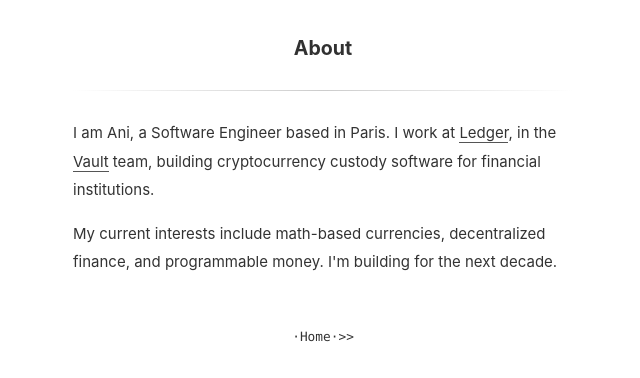
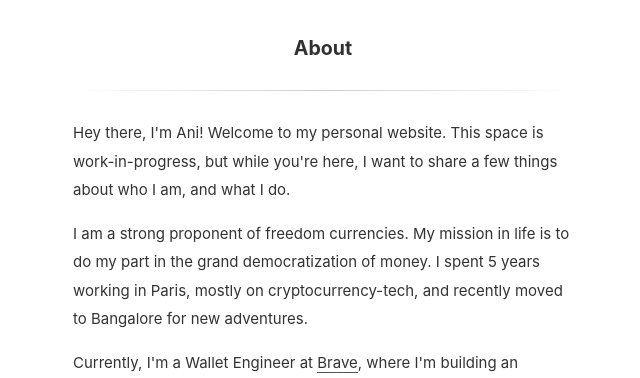
Before and after one commit to onyb/onyb.github.io, a Gatsby site: page /about in a window 1280 px wide. Shown: the part 90-468 px from the top of the page, without its empty margins (317-957 px from the left). Built offline with nearby package versions, Linux system fonts and the light colour scheme; Gatsby itself is replaced by a stand-in of ours; some packages are replaced by stand-ins of ours.

Commit message:
Update Brave

```diff
--- a/src/components/extern.js
+++ b/src/components/extern.js
@@ -7,6 +7,12 @@ const Tag = styled.span`
 `
 
 const items = [
+  {
+    date: "July, 2021",
+    tags: ["talk"],
+    title: "Browsers3000 – A Brave New Wallet",
+    href: "https://blog.ipfs.io/brave-new-wallet",
+  },
   {
     date: "Apr 10, 2021",
     tags: ["series"],
--- a/src/pages/about.md
+++ b/src/pages/about.md
@@ -2,9 +2,13 @@
 title: About
 ---
 
-I am Ani, a Software Engineer based in Paris. I work at [Ledger](https://ledger.com),
-in the [Vault](https://ledger.com/vault) team,
-building cryptocurrency custody software for financial institutions.
+Hey there, I'm Ani! Welcome to my personal website. This space is work-in-progress,
+but while you're here, I want to share a few things about who I am, and what I do.
 
-My current interests include math-based currencies, decentralized finance, and
-programmable money. I'm building for the next decade.
+I am a strong proponent of freedom currencies. My mission in life is to do my part in the grand democratization
+of money. I spent 5 years working in Paris, mostly on cryptocurrency-tech, and recently moved
+to Bangalore for new adventures.
+
+Currently, I'm a Wallet Engineer at [Brave](https://brave.com), where I'm building an internet-scale native crypto
+wallet. Previously, I worked at [Ledger](https://ledger.com) building a cryptocurrency custody product for financial
+institutions securing billions of dollars in assets.
```
